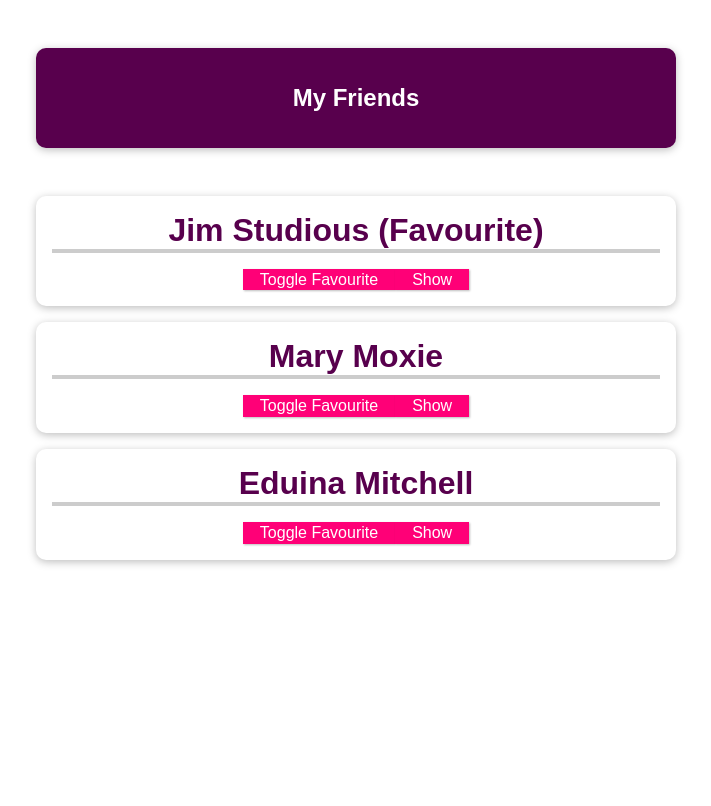
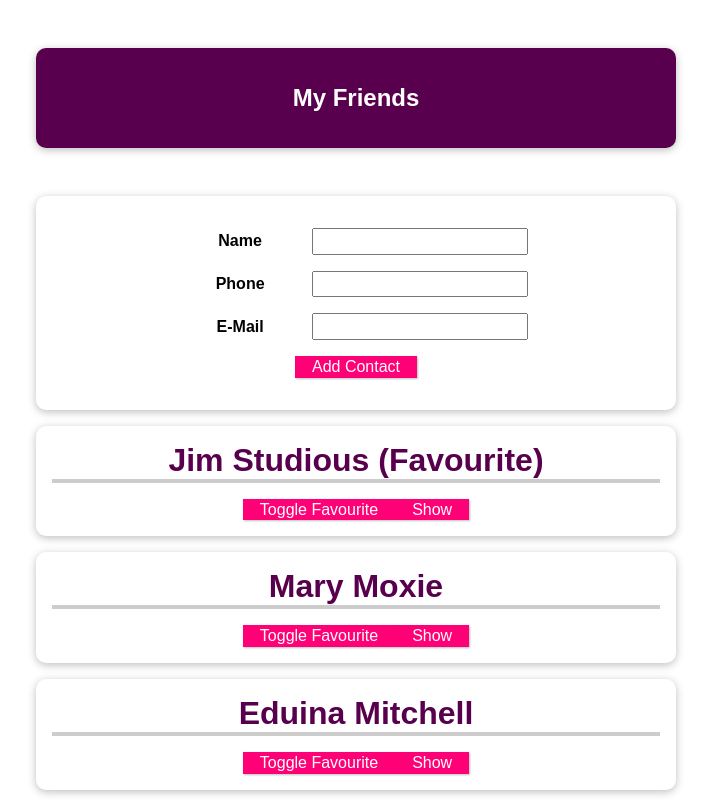
Before and after one commit to PJLindsay/vue-start, a Vue app: page / in a window 1280 px wide. Shown: the whole page, without its empty margins (284-995 px from the left). Built offline with nearby package versions, Linux system fonts and the light colour scheme.

Commit message:
Add Add Contact component

```diff
--- a/src/App.vue
+++ b/src/App.vue
@@ -3,6 +3,7 @@
     <header>
       <h1>My Friends</h1>
     </header>
+    <addedit-contact @add-contact="addContact"></addedit-contact>
     <ul>
       <friend-contact
         v-for="friend in friends"
@@ -49,6 +50,16 @@
     }
   },
   methods: {
+    addContact(name, phone, email) {
+      const newContact = {
+        id: new Date().toISOString(),
+        name: name,
+        phone: phone,
+        email: email,
+        isFavourite: false
+      }
+      this.friends.push(newContact)
+    },
     toggleFavouriteStatus(friendId) {
       console.log('toggleFavouriteStatus id: ', friendId)
       const identifiedFriend = this.friends.find(
@@ -91,7 +102,8 @@
   list-style: none;
 }
 
-#app li {
+#app li,
+#app form {
   box-shadow: 0 2px 8px rgba(0, 0, 0, 0.26);
   margin: 1rem auto;
   border-radius: 10px;
@@ -124,4 +136,19 @@
   border-color: #ec3169;
   box-shadow: 1px 1px 4px rgba(0, 0, 0, 0.26);
 }
+
+#app input {
+  font: inherit;
+  padding: 0.15rem;
+}
+#app label {
+  font-weight: bold;
+  margin-right: 1rem;
+  width: 7rem;
+  display: inline-block;
+}
+#app form div {
+  margin: 1rem 0;
+}
+
 </style>
--- /dev/null
+++ b/src/components/AddEditContact.vue
@@ -0,0 +1,37 @@
+<template>
+  <form @submit.prevent="submitData">
+    <div>
+      <label>Name</label>
+      <input type="text" v-model="enteredName" />
+    </div>
+    <div>
+      <label>Phone</label>
+      <input type="tel" v-model="enteredPhone" />
+    </div>
+    <div>
+      <label>E-Mail</label>
+      <input type="email" v-model="enteredEmail" />
+    </div>
+    <div>
+      <button>Add Contact</button>
+    </div>
+  </form>
+</template>
+
+<script>
+export default {
+  emits: ['add-contact'],
+  data() {
+    return {
+      enteredName: '',
+      enteredPhone: '',
+      enteredEmail: ''
+    }
+  },
+  methods: {
+    submitData() {
+      this.$emit('add-contact', this.enteredName, this.enteredPhone, this.enteredEmail)
+    }
+  }
+}
+</script>
--- a/src/main.js
+++ b/src/main.js
@@ -2,9 +2,11 @@
 
 import App from './App.vue'
 import FriendContact from './components/FriendContact.vue'
+import AddEditContact from './components/AddEditContact.vue'
 
 const app = createApp(App)
 
 app.component('friend-contact', FriendContact)
+app.component('addedit-contact', AddEditContact)
 
 app.mount('#app');
```
